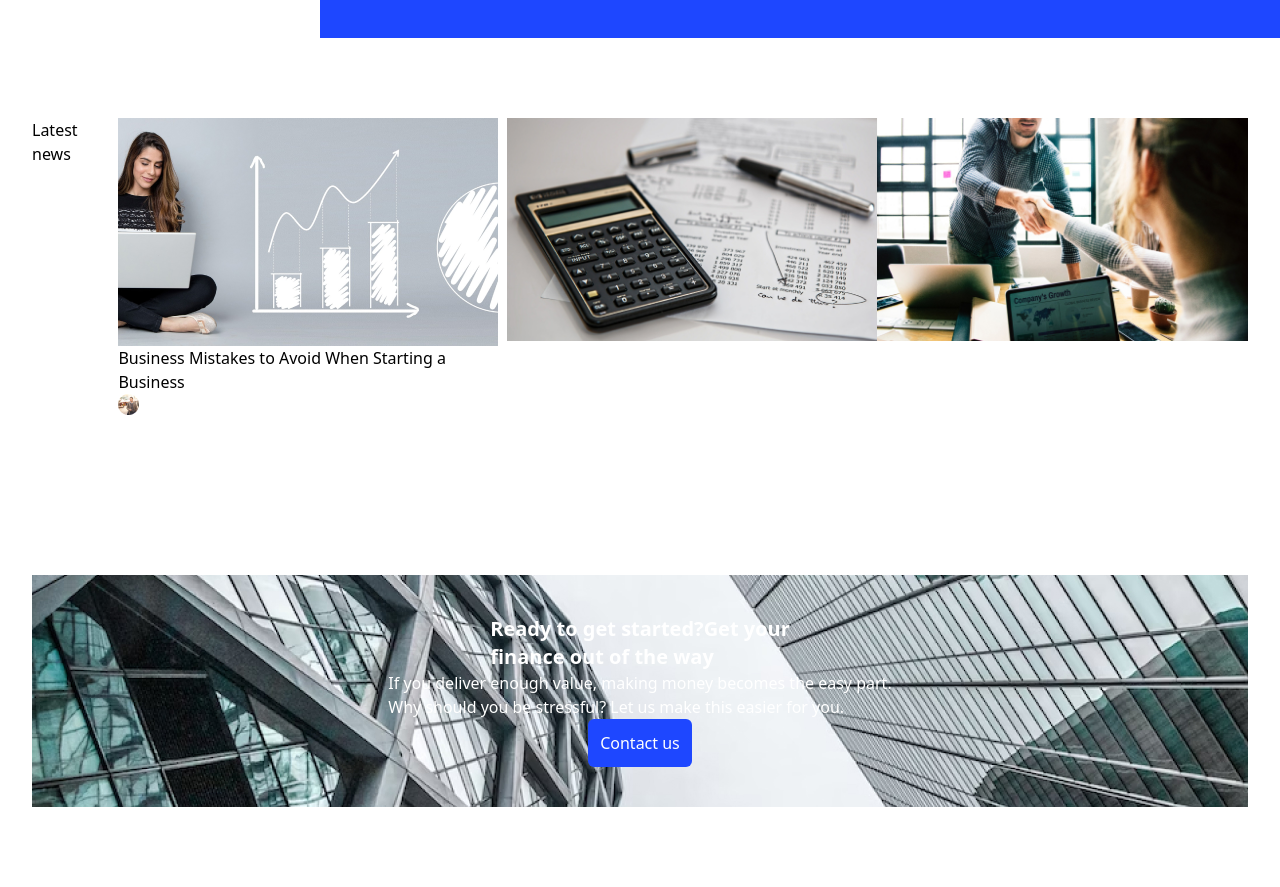
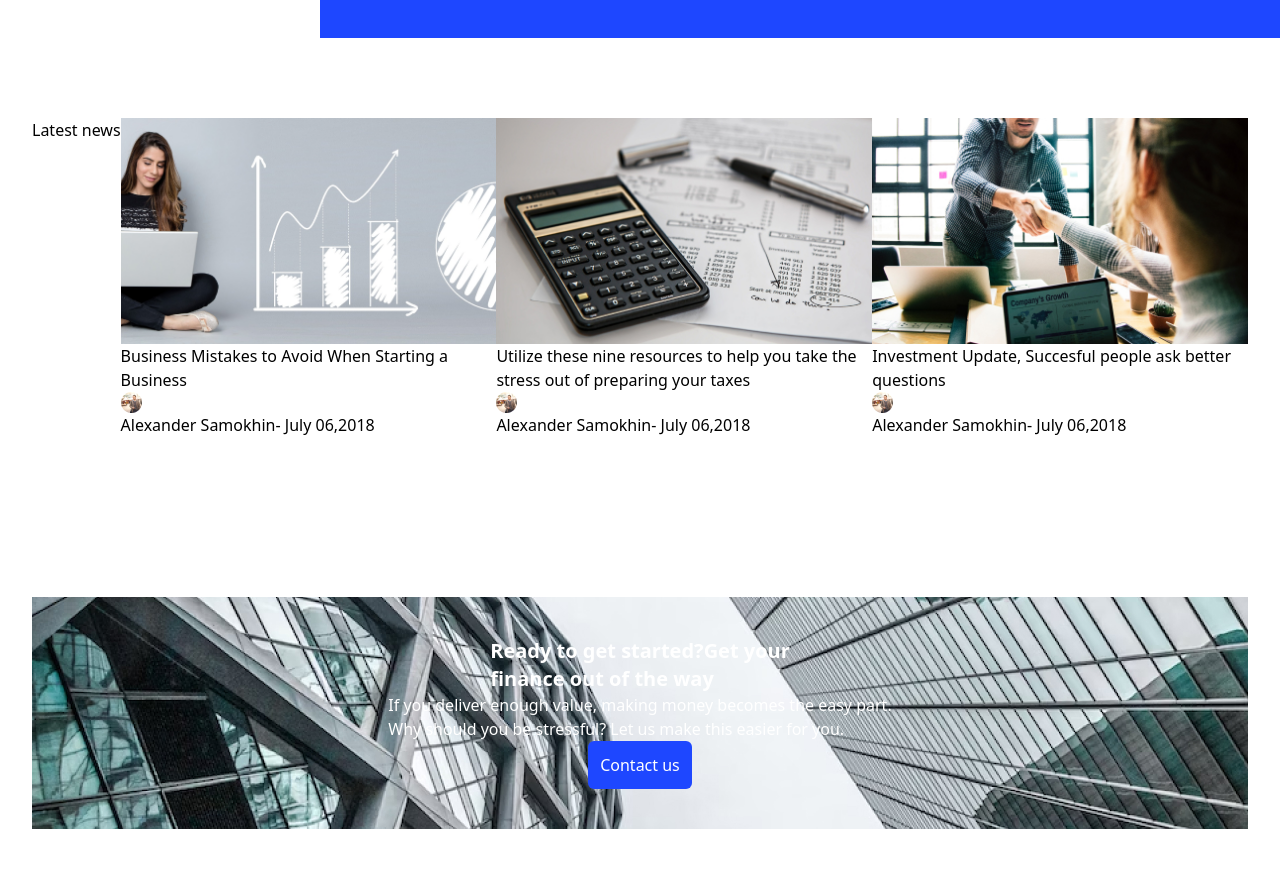
Before and after one commit to Alexandra4373/Spinfluence, a React (Vite) app: page / in a window 1280 px wide. Shown: the part 4415-5302 px from the top of the page. Built offline with nearby package versions, Linux system fonts and the light colour scheme; a web font is replaced by a local one.

Commit message:
Update App.jsx

```diff
--- a/src/App.jsx
+++ b/src/App.jsx
@@ -312,20 +312,43 @@ function App() {
           <div className="container  py-20">
             <div className="flex">
               <h1>Latest news</h1>
-              <div className="">
+              <div className="flex-1">
                 <img src={blog01} />
                 <p>Business Mistakes to Avoid When Starting a Business</p>
 
                 <div className="">
                   <img src={profile} />
+                  <p>
+                    Alexander Samokhin<span>- July 06,2018</span>
+                  </p>
                 </div>
               </div>
-              <div className="">
+
+              <div className="flex-1">
                 <img src={blog02} />
+                <p>
+                  Utilize these nine resources to help you take the stress out
+                  of preparing your taxes
+                </p>
+
+                <div className="">
+                  <img src={profile} />
+                  <p>
+                    Alexander Samokhin<span>- July 06,2018</span>
+                  </p>
+                </div>
               </div>
 
-              <div className="">
+              <div className="flex-1">
                 <img src={blog03} />
+                <p>Investment Update, Succesful people ask better questions</p>
+
+                <div className="">
+                  <img src={profile} />
+                  <p>
+                    Alexander Samokhin<span>- July 06,2018</span>
+                  </p>
+                </div>
               </div>
             </div>
           </div>
```
